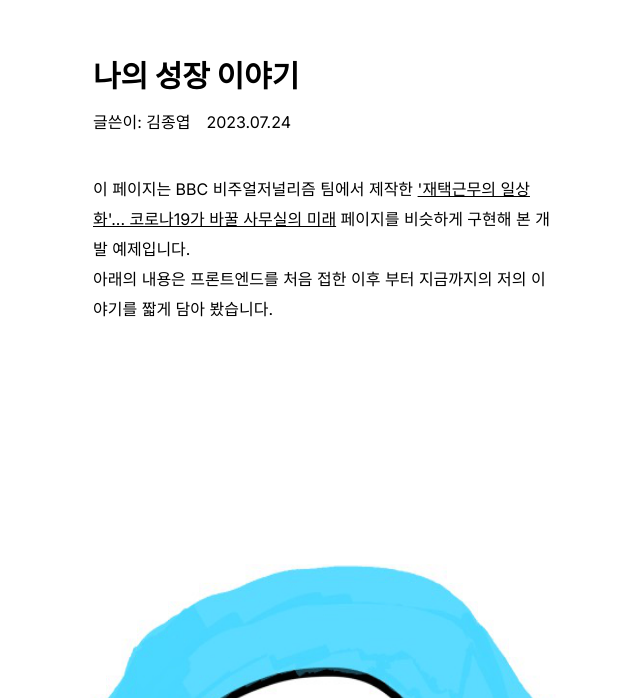
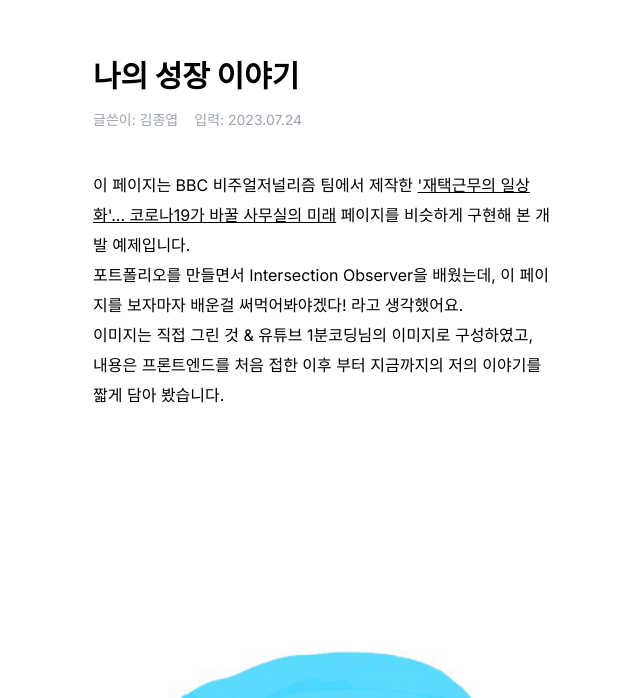
Before and after one commit to PracticeKJY/my-frontend-story, a Next.js app: page / in a window 1280 px wide. Shown: the part 102-800 px from the top of the page, without its empty margins (317-957 px from the left). Built offline with nearby package versions, Linux system fonts and the light colour scheme.

Commit message:
✨ feat. 헤더부분 완성

```diff
--- a/app/component/header/Header.tsx
+++ b/app/component/header/Header.tsx
@@ -1,6 +1,6 @@
-"use client"
+"use client";
 
-import Link from "next/link"
+import Link from "next/link";
 
 const Header = () => {
   return (
@@ -11,9 +11,10 @@ const Header = () => {
       w-[300px] sm:w-[500px]"
       >
         <h1 className="text-3xl font-extrabold">나의 성장 이야기</h1>
-        <div className="mt-4">
-          <span className="">글쓴이: 김종엽</span>
-          <time className=" pl-4">2023.07.24</time>
+        <div className="mt-4 text-gray-400 text-sm">
+          <span>글쓴이: 김종엽</span>
+          <span className=" pl-4">입력: </span>
+          <time>2023.07.24</time>
         </div>
         <p className="mt-10 leading-[30px]">
           이 페이지는 BBC 비주얼저널리즘 팀에서 제작한{" "}
@@ -27,12 +28,17 @@ const Header = () => {
           </Link>{" "}
           페이지를 비슷하게 구현해 본 개발 예제입니다.
           <br />
-          아래의 내용은 프론트엔드를 처음 접한 이후 부터 지금까지의 저의
-          이야기를 짧게 담아 봤습니다.
+          포트폴리오를 만들면서 Intersection Observer을 배웠는데, 이 페이지를
+          보자마자 배운걸 써먹어봐야겠다! 라고 생각했어요.
+          <br />
+          이미지는 직접 그린 것 & 유튜브 1분코딩님의 이미지로 구성하였고,
+          <br />
+          내용은 프론트엔드를 처음 접한 이후 부터 지금까지의 저의 이야기를 짧게
+          담아 봤습니다.
         </p>
       </div>
     </header>
-  )
-}
+  );
+};
 
-export default Header
+export default Header;
```
